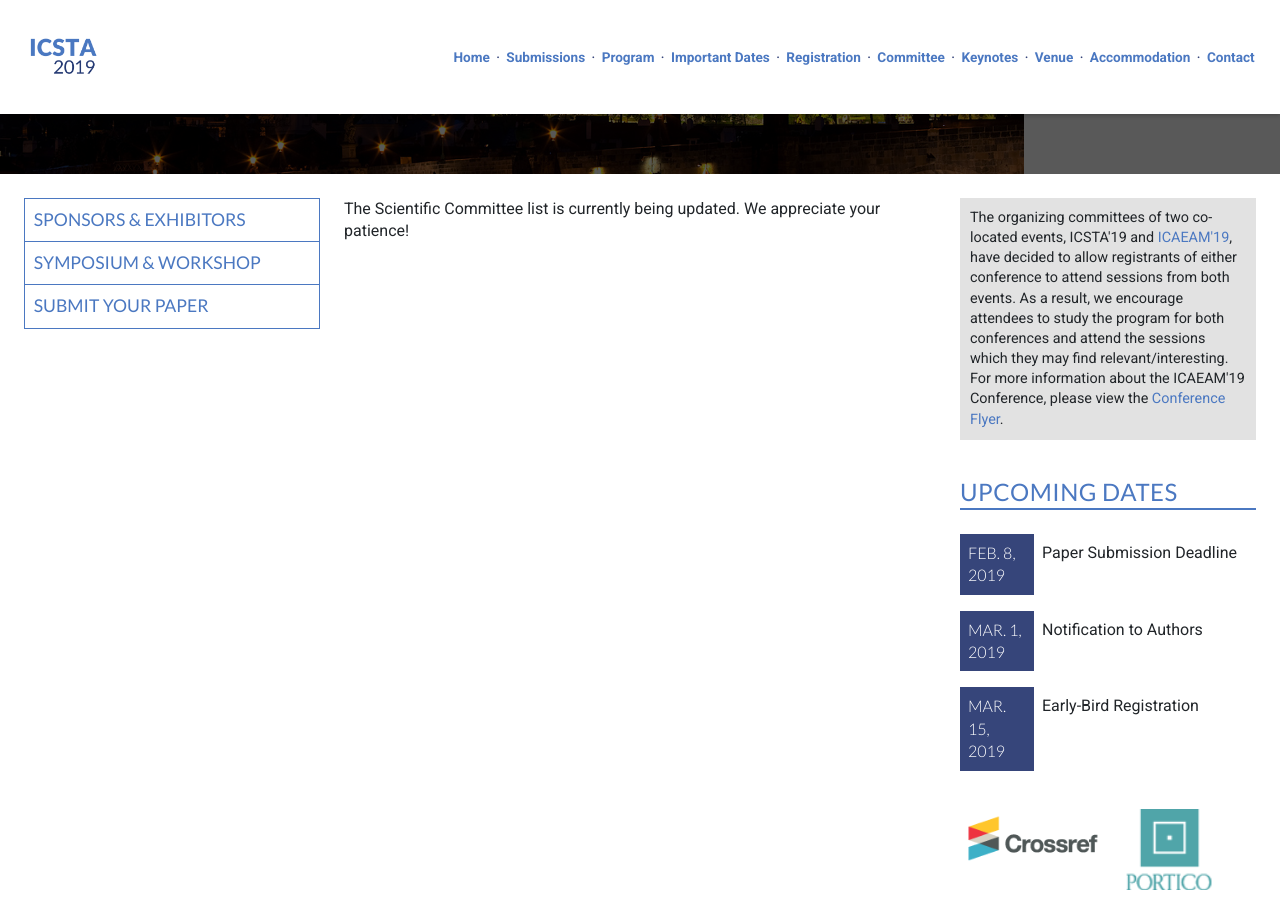
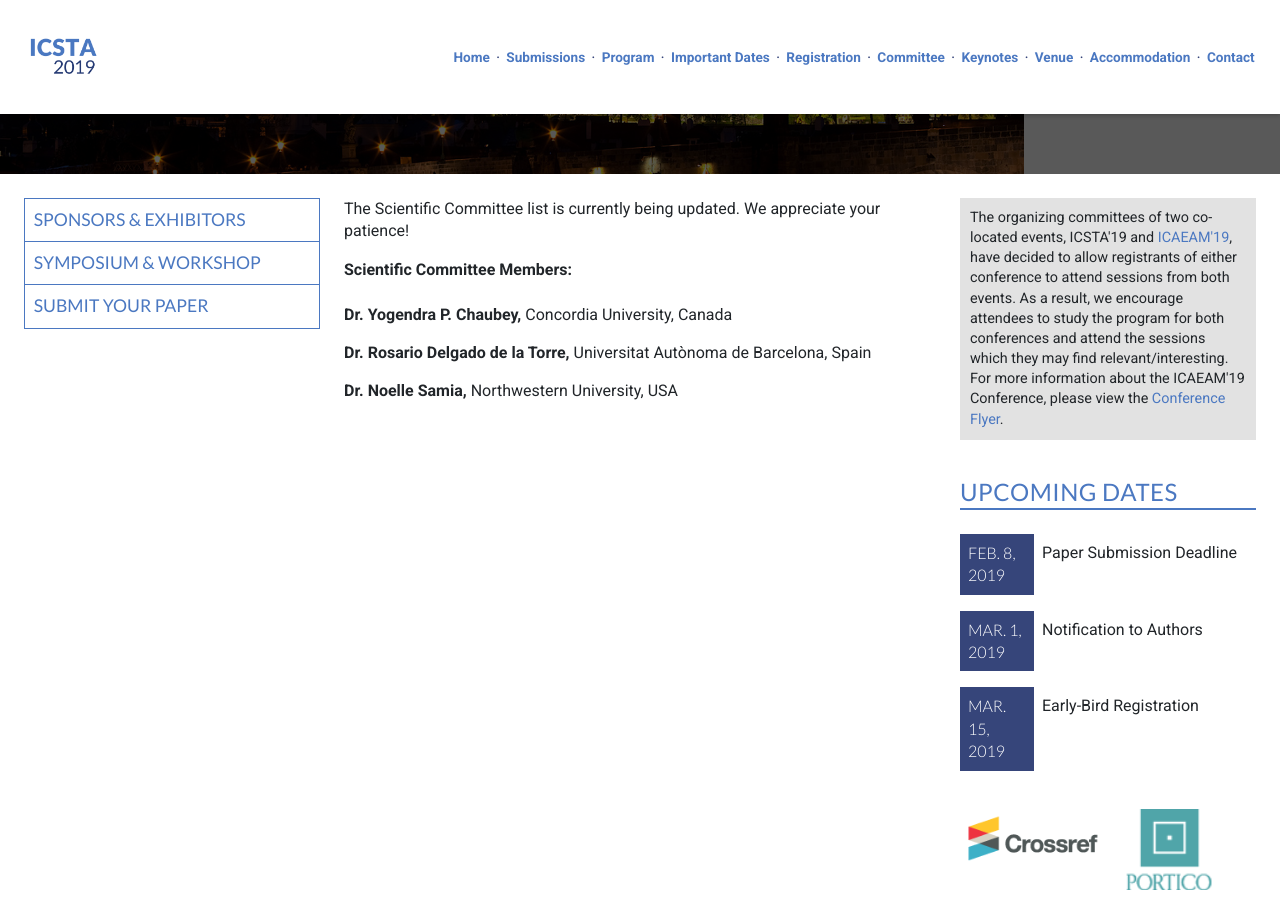
Before and after one commit to intaset/icsta, a Jekyll site: the page built from committee.html, in a window 1280 px wide and 900 px high, scrolled down 306 px. Built offline with Jekyll 4.4.1, drawn with Linux system fonts in a browser that asks for light colours; nearby versions of some CDN libraries; Markdown is read by kramdown in place of the engine named in the settings; comment, search, counter and statistics services are not loaded.

Commit message:
added SC members

```diff
--- a/committee.html
+++ b/committee.html
@@ -9,29 +9,29 @@ keyword: heat transfer conference, cfd conference, fluid flow conference,  energ
   <div class="unit-spacer content">
      <p class="body">The Scientific Committee list is currently being updated. We appreciate your patience!</p>
 
-  <!--  <p class="bold">Scientific Committee Members:</p><br>
+  <p class="bold">Scientific Committee Members:</p><br>
 
-    <p class="body"><b>Dr. Thomas Adams,</b> Rose-Hulman Institute of Technology, USA</p>
-    <p class="body"><b>Dr. Zeyad Alwahabi,</b> University of Adelaide, Australia</p>
-    <p class="body"><b>Dr. Jose Carlos Arcos Hernandez,</b> Instituto Politecnico Nacional, Mexico</p>
-    <p class="body"><b>Dr. Chamil Abeykoon,</b> The University of Manchester, UK</p>
-    <p class="body"><b>Dr. Jalel Azaiez,</b> The University of Calgary, Canada</p>
+    <p class="body"><b>Dr. Yogendra P. Chaubey,</b> Concordia University, Canada</p>
+    <p class="body"><b>Dr. Rosario Delgado de la Torre,</b> Universitat Autònoma de Barcelona, Spain</p>
+    <p class="body"><b>Dr. Noelle Samia,</b> Northwestern University, USA</p>
+    <!--<p class="body"><b>Dr. Chamil Abeykoon,</b> The University of Manchester, UK</p>
+    <p class="body"><b>Dr. Jalel Azaiez,</b> The University of Calgary, Canada</p>-->
     <!-- <p class="body"><b>Dr. Keumnam Cho,</b> Sungkyunkwan University, South Korea</p> -->
    <!--   <p class="body"><b>Dr. Chang Kyoung Choi,</b> Michigan Technological University, USA</p>
     <p class="body"><b>Dr. Frank Gerner,</b> University of Cincinnati, USA</p>
     <p class="body"><b>Dr. Louis Gosselin,</b> Université Laval, Canada</p>
-    <p class="body"><b>Dr. Bella Gurevich,</b> Shamoon College of Engineering, Israel</p>
+    <p class="body"><b>Dr. Bella Gurevich,</b> Shamoon College of Engineering, Israel</p>-->
     <!-- <p class="body"><b>Dr. Francesc Xavier Grau,</b> Universitat Rovira I Virgili, Spain</p> -->
    <!--  <p class="body"><b>Dr. Mohamed Hamed,</b> McMaster University, Canada</p>
     <p class="body"><b>Dr. Iqbal Husain,</b> Luther College-University of Regina, Canada</p>
-    <p class="body"><b>Dr. Tomáš Hyhlík,</b> Czech Technical University in Lisbon, Portugal</p>
+    <p class="body"><b>Dr. Tomáš Hyhlík,</b> Czech Technical University in Lisbon, Portugal</p>-->
     <!-- <p class="body"><b>Dr. J. Kadambi,</b> Case Western Reserve University, USA</p> -->
-    <!-- <p class="body"><b>Dr. Tassos G. Karayiannis,</b> Brunel University, UK</p>
+    <!-- <p class="body"><b>Dr. Tassos G. Karayiannis,</b> Brunel University, UK</p>-->
     <!-- <p class="body"><b>Dr. Gergely Kristóf,</b> Budapest University of Technology and Economics, Hungary</p> -->
    <!--  <p class="body"><b>Dr. Fotini Labropulu,</b> University of Regina, Canada</p>
     <p class="body"><b>Dr. Yang Liu,</b> The Hong Kong Polytechnic University, Hong Kong</p>
     <p class="body"><b>Dr. Marco Marengo,</b> University of Brighton, UK</p>
-    <p class="body"><b>Dr. Omar K. Matar,</b> Imperial College London, UK</p>
+    <p class="body"><b>Dr. Omar K. Matar,</b> Imperial College London, UK</p>-->
     <!-- <p class="body"><b>Dr. Marc Miscevic,</b> Université Paul Sabatier, France</p> -->
   <!--   <p class="body"><b>Dr. Artur Miros,</b> Institute of Mechanised Construction and Rock Mining, Poland</p>
     <p class="body"><b>Dr. Martin Oberlack,</b> Technische Universität Darmstadt, Germany</p>
@@ -45,7 +45,7 @@ keyword: heat transfer conference, cfd conference, fluid flow conference,  energ
     <p class="body"><b>Dr. Pavel Strizhak,</b> National Research Tomsk Polytechnic University, Russia</p>
     <p class="body"><b>Dr. Aldo Tamburrino,</b> University of Chile, Chile</p>
     <p class="body"><b>Dr. Wen-Quan Tao,</b> Xi'an Jiaotong University, China</p>
-    <p class="body"><b>Dr. Muris Torlak,</b> University of Sarajevo, Bosnia and Herzegovina</p>
+    <p class="body"><b>Dr. Muris Torlak,</b> University of Sarajevo, Bosnia and Herzegovina</p>-->
     <!-- <p class="body"><b>Dr. Pavol Vitkovic,</b> Czech Technical University in Lisbon, Portugal</p> -->
    <!--  <p class="body"><b>Dr. Liqiu Wang,</b> University of Hong Kong, Hong Kong</p>
     <p class="body"><b>Dr. Yuwen Zhang,</b> University of Missouri, USA</p>-->
```
Also changed, not shown: 1 other file.
